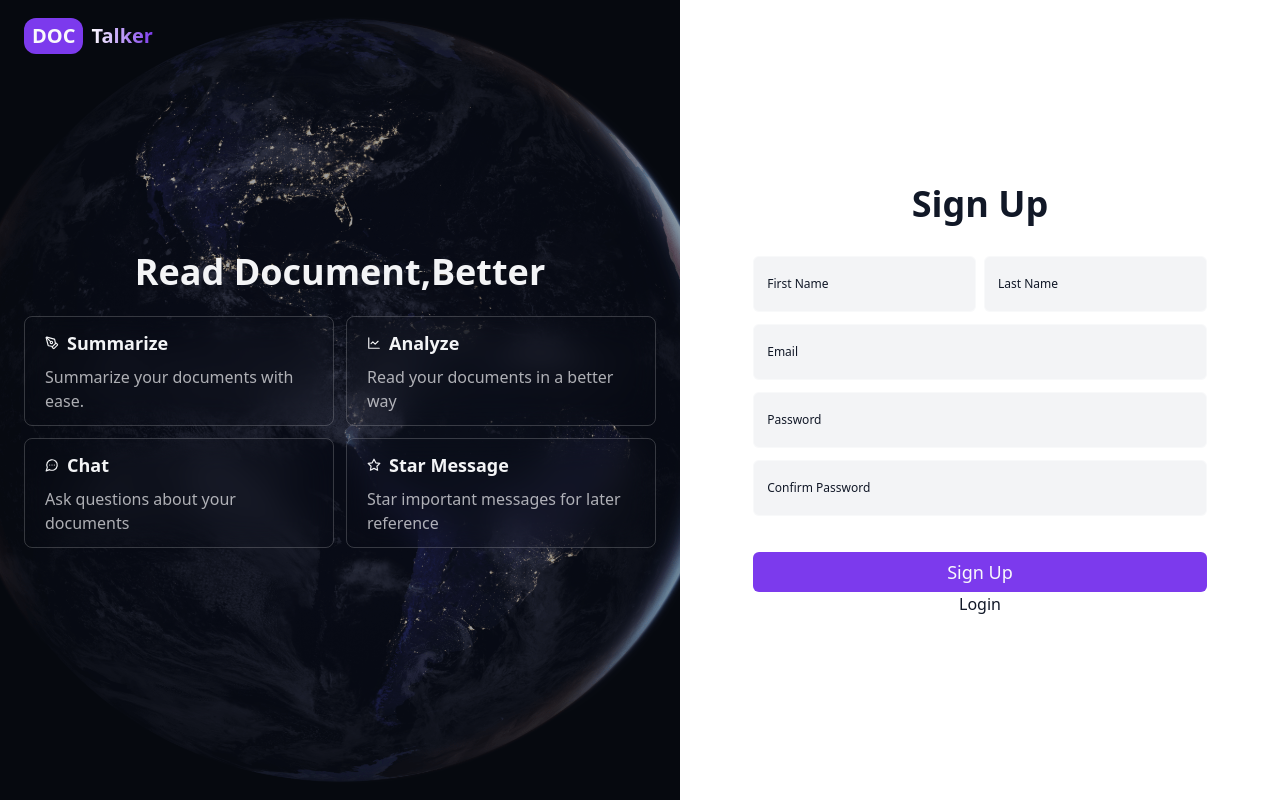
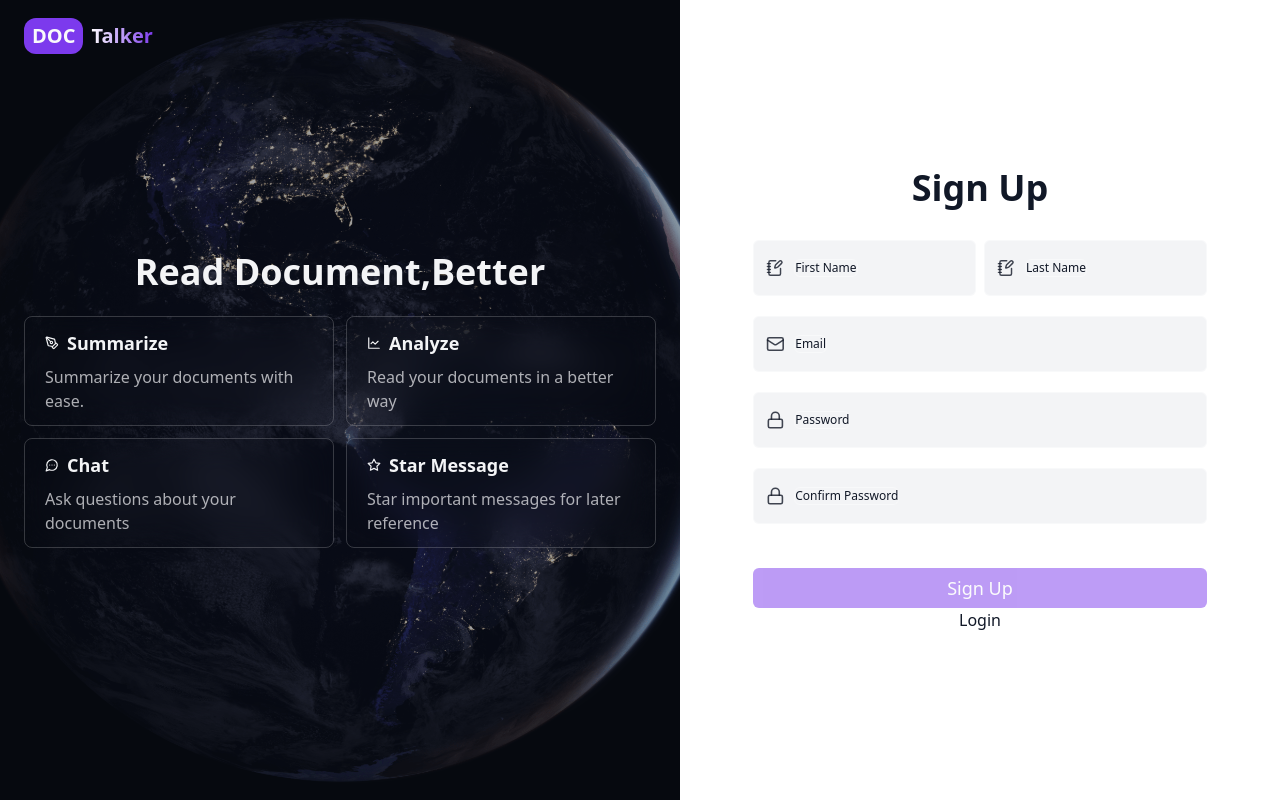
Before and after one commit to Peter3Khalil/doctalker, a Next.js app: page /signup in a window 1280 px wide. Built offline with nearby package versions, Linux system fonts and the light colour scheme.

Commit message:
:sparkles: Adding Validation to forms

```diff
--- a/src/app/(auth)/components/FormContainer.tsx
+++ b/src/app/(auth)/components/FormContainer.tsx
@@ -1,9 +1,13 @@
+import { cn } from '@/lib/utils';
 import React, { FC } from 'react';
 interface FormContainerProps extends React.HTMLProps<HTMLFormElement> {}
 
-const FormContainer: FC<FormContainerProps> = ({ children }) => {
+const FormContainer: FC<FormContainerProps> = ({ children, className,...props }) => {
   return (
-    <form className="flex w-full flex-col gap-3 md:w-[400px] lg:w-[90%]">
+    <form
+      className={cn("flex w-full flex-col gap-5 md:w-[400px] lg:w-[90%]",className)}
+      {...props}
+    >
       {children}
     </form>
   );
--- a/src/app/(auth)/login/page.tsx
+++ b/src/app/(auth)/login/page.tsx
@@ -7,18 +7,43 @@ import Link from 'next/link';
 import { FC } from 'react';
 import FormContainer from '../components/FormContainer';
 import PageTitle from '../components/PageTitle';
+import { SubmitHandler, useForm } from 'react-hook-form';
+type Inputs = {
+  email: string;
+  password: string;
+};
 interface PageProps {}
 const Login: FC<PageProps> = () => {
+  const {
+    register,
+    handleSubmit,
+    formState: { errors, isValid },
+  } = useForm<Inputs>({
+    mode: 'onBlur',
+  });
+  const onSubmit: SubmitHandler<Inputs> = (data) => {
+    console.log(data);
+  };
   return (
     <div className="flex w-full flex-col items-center">
       <PageTitle>Login</PageTitle>
-      <FormContainer>
+      <FormContainer onSubmit={handleSubmit(onSubmit)}>
         {LOGIN_FIELDS.map((field, i) => (
           <fieldset key={i}>
-            <InputField field={field} />
+            <InputField
+              field={field}
+              register={register(field.name as keyof Inputs, {
+                required: 'This field is required',
+              })}
+              errorMessage={
+                errors[field.name as keyof Inputs]?.message as string
+              }
+            />
           </fieldset>
         ))}
-        <Button className="mt-6 w-full text-lg">Login</Button>
+        <Button className="mt-6 w-full text-lg" disabled={!isValid}>
+          Login
+        </Button>
       </FormContainer>
       <Link href={PAGES_ROUTES.register}>Sign up</Link>
     </div>
--- a/src/app/(auth)/signup/page.tsx
+++ b/src/app/(auth)/signup/page.tsx
@@ -6,8 +6,44 @@ import { PAGES_ROUTES } from '@/constants/pagesRoutes';
 import Link from 'next/link';
 import FormContainer from '../components/FormContainer';
 import PageTitle from '../components/PageTitle';
+import { yupResolver } from '@hookform/resolvers/yup';
+import * as yup from 'yup';
+import { SubmitHandler, useForm } from 'react-hook-form';
+type Inputs = {
+  first_name: string;
+  last_name: string;
+  email: string;
+  password: string;
+};
+const schema = yup
+  .object({
+    first_name: yup
+      .string()
+      .min(2, 'First Name must be at least 2 characters')
+      .max(16, 'First Name must be at most 16 characters')
+      .required("First Name is required"),
+      last_name: yup
+      .string()
+      .min(2, 'Last Name must be at least 2 characters')
+      .max(16, 'Last Name must be at most 16 characters')
+      .required("Last Name is required"),
+    email: yup.string().email().required(),
+    password: yup.string().min(8).max(16).required(),
+  })
+  .required();
+const SignUp = () => {
+  const {
+    register,
+    handleSubmit,
+    formState: { errors, isValid },
+  } = useForm<Inputs>({
+    mode: 'onBlur',
+    resolver: yupResolver(schema),
+  });
+  const onSubmit: SubmitHandler<Inputs> = (data) => {
+    console.log(data);
+  };
 
-const SignUp = () => {
   const NAME_FIELDS = REGISTER_FIELDS.filter(
     (field) => field.name === 'first_name' || field.name === 'last_name',
   );
@@ -17,20 +53,38 @@ const SignUp = () => {
   return (
     <div className="flex w-full flex-col items-center">
       <PageTitle>Sign Up</PageTitle>
-      <FormContainer>
+      <FormContainer onSubmit={handleSubmit(onSubmit)}>
         <div className="flex gap-2">
           {NAME_FIELDS.map((field, i) => (
             <fieldset key={i} className="w-full">
-              <InputField field={field} />
+              <InputField
+                field={field}
+                register={register(field.name as keyof Inputs, {
+                  required: 'This field is required',
+                })}
+                errorMessage={
+                  errors[field.name as keyof Inputs]?.message as string
+                }
+              />
             </fieldset>
           ))}
         </div>
         {OTHER_FIELDS.map((field, i) => (
           <fieldset key={i}>
-            <InputField field={field} />
+            <InputField
+              field={field}
+              register={register(field.name as keyof Inputs, {
+                required: 'This field is required',
+              })}
+              errorMessage={
+                errors[field.name as keyof Inputs]?.message as string
+              }
+            />
           </fieldset>
         ))}
-        <Button className="mt-6 w-full text-lg">Sign Up</Button>
+        <Button className="mt-6 w-full text-lg" disabled={!isValid}>
+          Sign Up
+        </Button>
       </FormContainer>
       <Link href={PAGES_ROUTES.login}>Login</Link>
     </div>
--- a/src/components/shared/Icons.ts
+++ b/src/components/shared/Icons.ts
@@ -12,4 +12,7 @@ export {
   LineChart as AnalysesIcon,
   Star as StarIcon,
   PenTool as SummarizeIcon,
+  Mail as MailIcon,
+  ShieldAlert as ErrorIcon,
+  Lock as PasswordIcon,
 } from 'lucide-react';
--- a/src/components/shared/InputField.tsx
+++ b/src/components/shared/InputField.tsx
@@ -1,25 +1,46 @@
 'use client';
+import { Input } from '@/components/ui/input';
+import { Label } from '@/components/ui/label';
+import { cn } from '@/lib/utils';
+import { InputFieldType } from '@/types';
 import React, { FC } from 'react';
-import { Label } from '@/components/ui/label';
-import { Input } from '@/components/ui/input';
-import { InputFieldType } from '@/types';
-import { cn } from '@/lib/utils';
+import { UseFormRegisterReturn } from 'react-hook-form';
+import { ErrorIcon } from './Icons';
 interface InputFieldProps extends React.HTMLProps<HTMLDivElement> {
   field: InputFieldType;
+  errorMessage?: string;
+  register?: UseFormRegisterReturn<string>;
 }
-const InputField: FC<InputFieldProps> = ({ field, className, ...props }) => {
+const InputField: FC<InputFieldProps> = ({
+  field,
+  className,
+  errorMessage,
+  register,
+  ...props
+}) => {
   const [isFocused, setIsFocused] = React.useState(false);
-  const [value, setValue] = React.useState('');
-  const handleFocus = () => setIsFocused(true);
-  const handleBlur = () => setIsFocused(false);
-
+  const ref = React.useRef<HTMLInputElement>(null);
+  const hasError = errorMessage && errorMessage?.length > 0;
+  const handleFocus = () => {
+    setIsFocused(true);
+  };
+  const handleBlur = (e: React.FocusEvent<HTMLInputElement>) => {
+    if (!e.target.value) {
+      setIsFocused(false);
+    }
+    if (register) {
+      register?.onBlur(e);
+    }
+  };
   return (
+    <div className="flex w-full flex-col items-start gap-1">
       <div
         className={cn(
           'transition-class relative flex h-14 w-full flex-col rounded-md border border-background/40 bg-muted px-3',
           className,
           {
             'border-primary lg:border-primary': isFocused,
+            'border-destructive lg:border-destructive': hasError,
           },
         )}
         {...props}
@@ -27,25 +48,43 @@ const InputField: FC<InputFieldProps> = ({ field, className, ...props }) => {
         <Label
           htmlFor={field.name}
           className={cn(
-          'transition-class absolute top-[50%] z-20 translate-y-[-50%] rounded-md border border-transparent text-xs capitalize',
+            'transition-class absolute left-10 top-[50%] z-20 translate-y-[-50%] rounded-md border border-transparent text-xs capitalize',
             {
-            'top-0 border-primary bg-inherit px-2':
-              isFocused || value.length > 0,
-            'border-background/40': value.length > 0 && !isFocused,
+              'left-3 top-0 border-primary bg-inherit px-2': isFocused,
+              'border-background/40': !isFocused,
+              'border-destructive': hasError && isFocused,
+              'text-destructive': hasError,
             },
           )}
         >
           {field.label}
         </Label>
+        <div className="flex h-full items-center gap-2">
+          {field.icon && (
+            <field.icon
+              size={20}
+              className={cn('text-accent-foreground/80', {
+                'text-destructive': hasError,
+              })}
+            />
+          )}
           <Input
-        value={value}
-        onChange={(e) => setValue(e.target.value)}
+            ref={ref}
+            type={field.type}
+            id={field.name}
+            {...register}
             onFocus={handleFocus}
             onBlur={handleBlur}
-        type={field.type}
-        id={field.name}
             className="h-full border-none bg-transparent px-0 placeholder:capitalize focus-visible:border-none lg:placeholder:text-accent-foreground/80"
           />
+        </div>
+      </div>
+      {errorMessage && (
+        <p className="flex w-full break-before-avoid items-center gap-2 text-wrap break-words text-sm text-destructive">
+          <ErrorIcon size={16} />
+          {errorMessage}
+        </p>
+      )}
     </div>
   );
 };
--- a/src/types/index.ts
+++ b/src/types/index.ts
@@ -36,5 +36,8 @@ export type InputFieldType = {
   label: string;
   type: string;
   placeholder: string;
+  icon?: React.ForwardRefExoticComponent<
+    Omit<LucideProps, 'ref'> & React.RefAttributes<SVGSVGElement>
+  >;
   required?: boolean;
 };
```
Also changed, not shown: package.json (+5 -3 lines), src/constants/authPages.ts (+10 -0 lines), 1 other file (tests, documents, lock files or other folders). Lines whose indentation alone changed are shown as unchanged.
